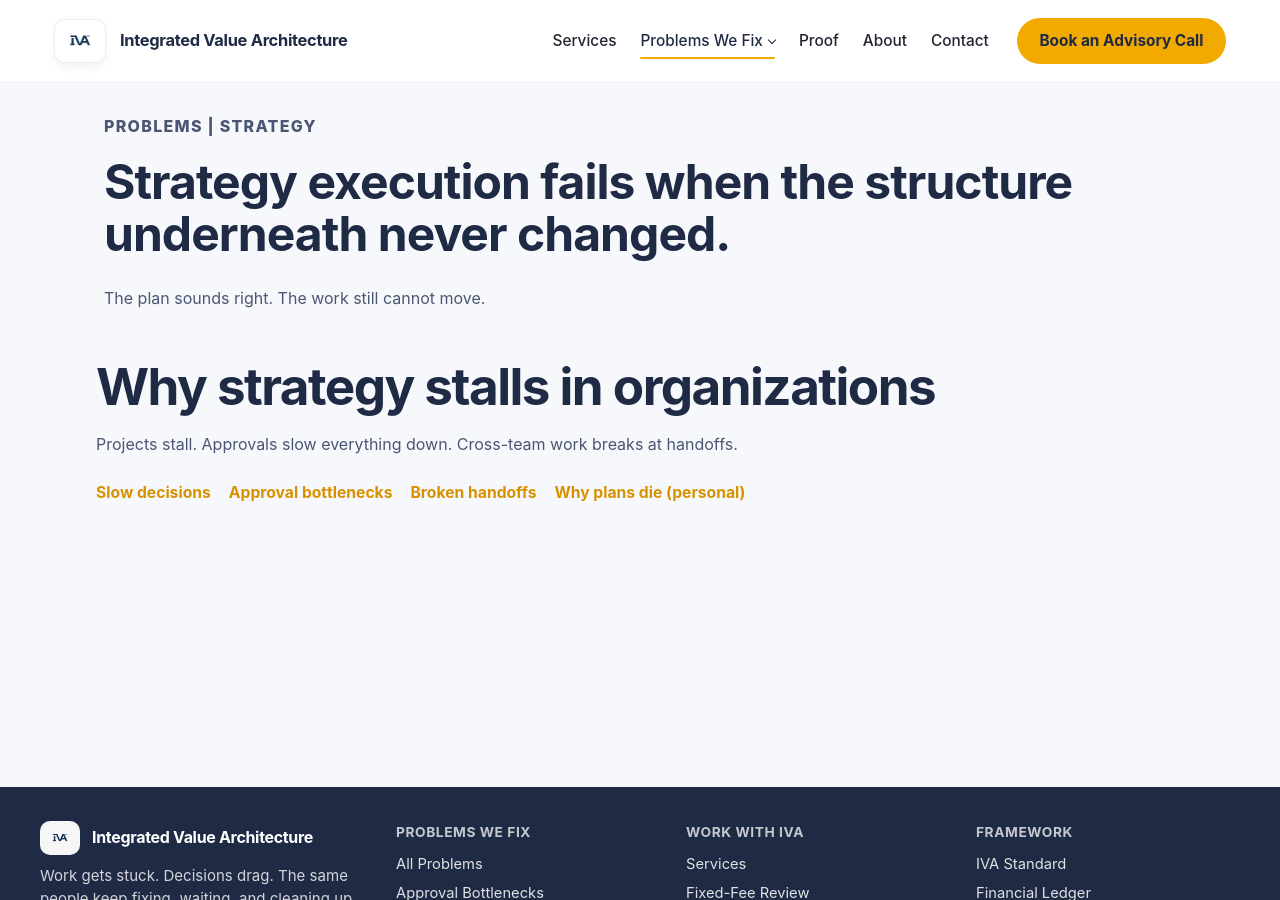
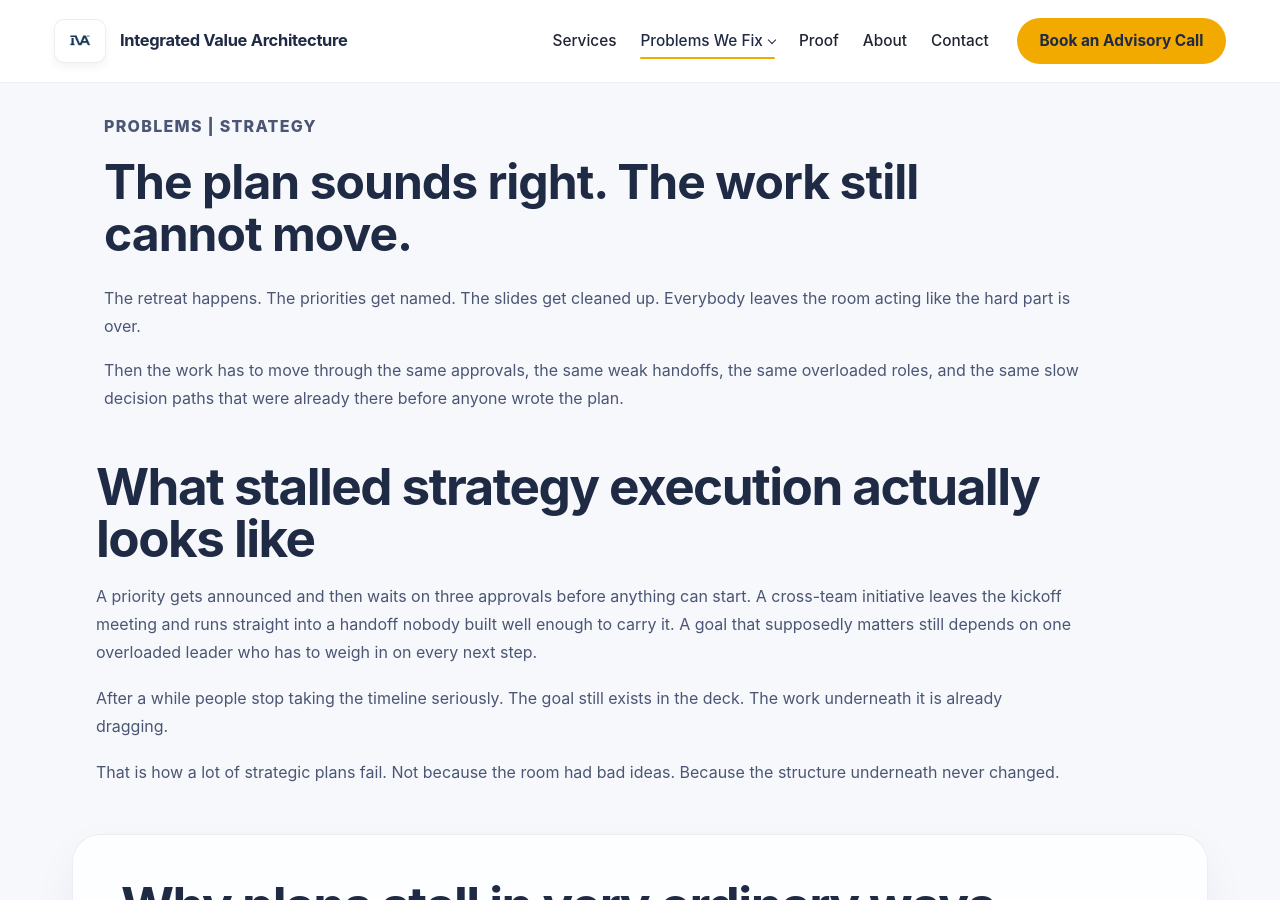
Before and after one commit to efost7873/integratedvaluearchitecture.com, a Jekyll site: the page built from stalled-strategy-execution.html, in a window 1280 px wide and 900 px high. Built offline with Jekyll 4.4.1, drawn with Linux system fonts in a browser that asks for light colours; some of the changed text lies outside the part shown.

Commit message:
Update stalled-strategy-execution.html

```diff
--- a/stalled-strategy-execution.html
+++ b/stalled-strategy-execution.html
@@ -1,36 +1,164 @@
 ---
 layout: default
-title: Why Strategy Execution Fails | Stalled Strategic Plans | IVA
-description: Strategic plans fail when work hits the same approval bottlenecks, slow decisions, and broken handoffs underneath them.
+title: Why Strategy Execution Fails | Stalled Strategic Plans and Organizational Friction | IVA
+description: Strategy execution fails when work hits the same approval bottlenecks, slow decisions, unclear roles, and broken handoffs underneath it. See why strategic plans stall inside organizations.
 permalink: /stalled-strategy-execution/
 ---
 
 <section class="page-header">
   <div class="container narrow">
     <p class="eyebrow">Problems | Strategy</p>
-    <h1>Strategy execution fails when the structure underneath never changed.</h1>
+    <h1>The plan sounds right. The work still cannot move.</h1>
 
     <p>
-      The plan sounds right.
-      The work still cannot move.
+      The retreat happens. The priorities get named. The slides get cleaned up.
+      Everybody leaves the room acting like the hard part is over.
+    </p>
+
+    <p>
+      Then the work has to move through the same approvals, the same weak handoffs, the same overloaded roles, and the same slow decision paths that were already there before anyone wrote the plan.
     </p>
   </div>
 </section>
 
 <section class="section">
   <div class="container narrow">
-    <h2>Why strategy stalls in organizations</h2>
+    <h2>What stalled strategy execution actually looks like</h2>
 
     <p>
-      Projects stall. Approvals slow everything down.
-      Cross-team work breaks at handoffs.
+      A priority gets announced and then waits on three approvals before anything can start.
+      A cross-team initiative leaves the kickoff meeting and runs straight into a handoff nobody built well enough to carry it.
+      A goal that supposedly matters still depends on one overloaded leader who has to weigh in on every next step.
+    </p>
+
+    <p>
+      After a while people stop taking the timeline seriously.
+      The goal still exists in the deck.
+      The work underneath it is already dragging.
+    </p>
+
+    <p>
+      That is how a lot of strategic plans fail.
+      Not because the room had bad ideas. Because the structure underneath never changed.
+    </p>
+  </div>
+</section>
+
+<section class="section alt">
+  <div class="container narrow">
+    <h2>Why plans stall in very ordinary ways</h2>
+
+    <p>
+      Most places do not need more help naming priorities.
+      They already know what they want to do.
+      The problem is that the work still has to pass through the same old mess once the planning session is over.
+    </p>
+
+    <p>
+      Decisions still sit too high.
+      Approval chains still hold too much.
+      Roles still break in the middle.
+      Work still crosses between teams without enough context to survive the trip.
+    </p>
+
+    <p>
+      Then somebody starts talking about accountability as if people below the line are the problem.
+      Usually they are not.
+      Usually the path itself is still wrong.
+    </p>
+  </div>
+</section>
+
+<section class="section">
+  <div class="container narrow">
+    <h2>Where strategy work usually starts to die</h2>
+
+    <p>
+      It dies in the approval queue.
+      It dies in the decision lane that still sits too high.
+      It dies when nobody clearly owns the middle of the work once the kickoff energy is gone.
+      It dies when one team thinks they handed something off and the next team thinks they received a mess.
+    </p>
+
+    <p>
+      None of that sounds dramatic, which is part of the problem.
+      Strategic plans usually do not die in some big visible collapse.
+      They die in ordinary friction that keeps repeating until everybody quietly lowers expectations.
     </p>
 
     <div class="inline-links">
-      <a href="/slow-decisions-decision-rights/">Slow decisions</a>
-      <a href="/approval-bottlenecks/">Approval bottlenecks</a>
-      <a href="/silos-broken-handoffs/">Broken handoffs</a>
-      <a href="https://evanmichealfoster.com/stalled-strategy-execution/">Why plans die (personal)</a>
+      <a href="/approval-bottlenecks/">Approval bottlenecks in organizations</a>
+      <a href="/slow-decisions-decision-rights/">Slow decision making</a>
+      <a href="/silos-broken-handoffs/">Silos and broken handoffs</a>
     </div>
   </div>
 </section>
+
+<section class="section alt">
+  <div class="container narrow">
+    <h2>This is where strategy and structure stop being separate topics</h2>
+
+    <p>
+      People like to talk about strategy as if it lives above the rest of the organization.
+      It does not.
+      The moment the plan turns into work, it has to survive inside the same structure everyone was already working in.
+    </p>
+
+    <p>
+      That is why a plan can sound sharp and still go nowhere.
+      The words may be fine. The work still has to move through a system that cannot carry it cleanly.
+    </p>
+
+    <p>
+      If the organization already had approval bottlenecks, slow decisions, unclear ownership, and weak handoffs, the plan is not going to float above all that by force of will.
+      It is going to run straight into it.
+    </p>
+  </div>
+</section>
+
+<section class="section">
+  <div class="container narrow">
+    <h2>One of the clearest tells is when the plan keeps getting renamed instead of carried</h2>
+
+    <p>
+      First it is a strategic priority.
+      Then it becomes a workstream.
+      Then it turns into an accountability lane.
+      Then somebody builds a dashboard for it.
+    </p>
+
+    <p>
+      Meanwhile the work still needs the same approvals and still gets stuck in the same places.
+      The labels get refreshed.
+      The sequence does not.
+    </p>
+
+    <p>
+      That is when you know the organization is treating a structure problem like a language problem.
+    </p>
+
+    <div class="inline-links">
+      <a href="/unclear-roles-duplicate-work/">Unclear roles and duplicate work</a>
+      <a href="/problems/">All problems</a>
+      <a href="https://evanmichealfoster.com/stalled-strategy-execution/">Why plans die after the retreat (personal)</a>
+    </div>
+  </div>
+</section>
+
+<section class="section final-cta">
+  <div class="container narrow">
+    <h2>If a plan everyone says matters still keeps stalling, start there.</h2>
+
+    <p>
+      One live initiative is enough.
+      A goal that keeps slipping.
+      A project that keeps waiting on the same decisions.
+      A strategy item that sounds important in meetings and then disappears into the same old friction once the meeting ends.
+    </p>
+
+    <div class="cta-block">
+      <a class="button primary" href="/fixed-fee-review/">Start with a Fixed-Fee Review</a>
+      <a class="button secondary" href="/contact/">Contact</a>
+    </div>
+  </div>
+</section>
```
